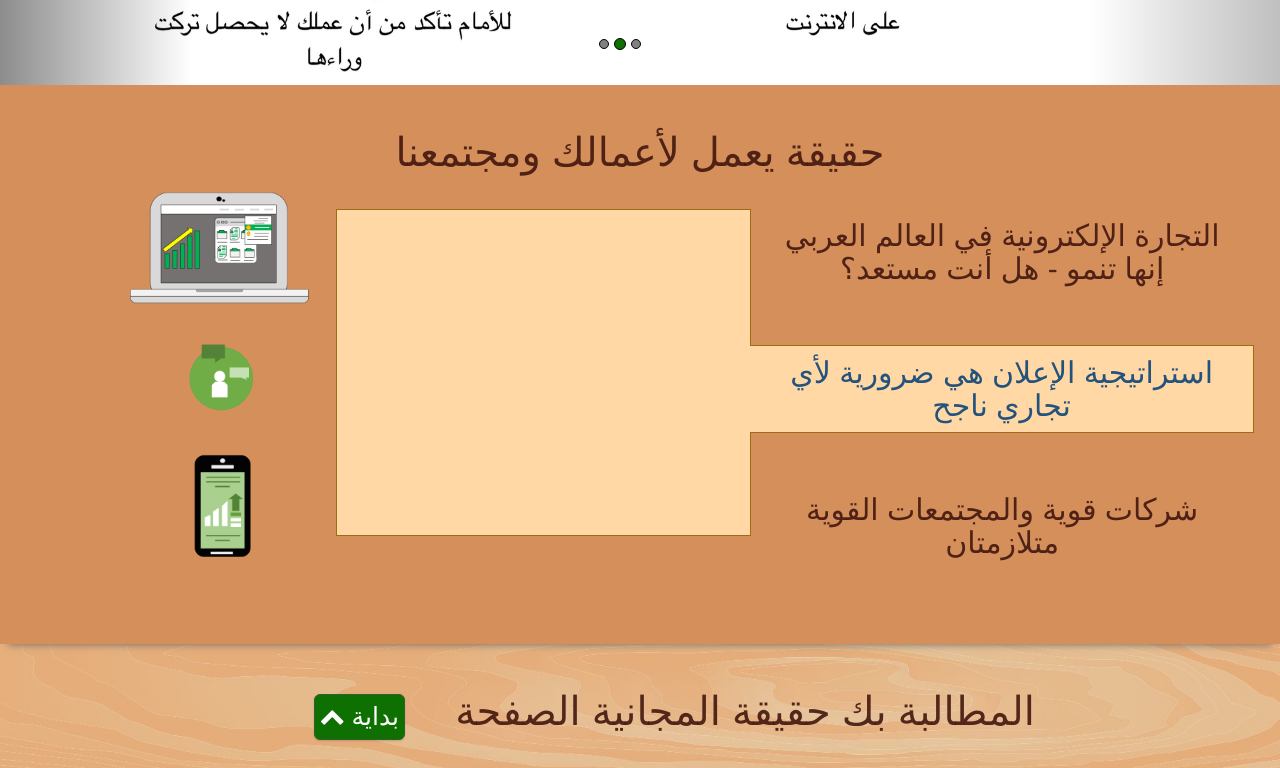
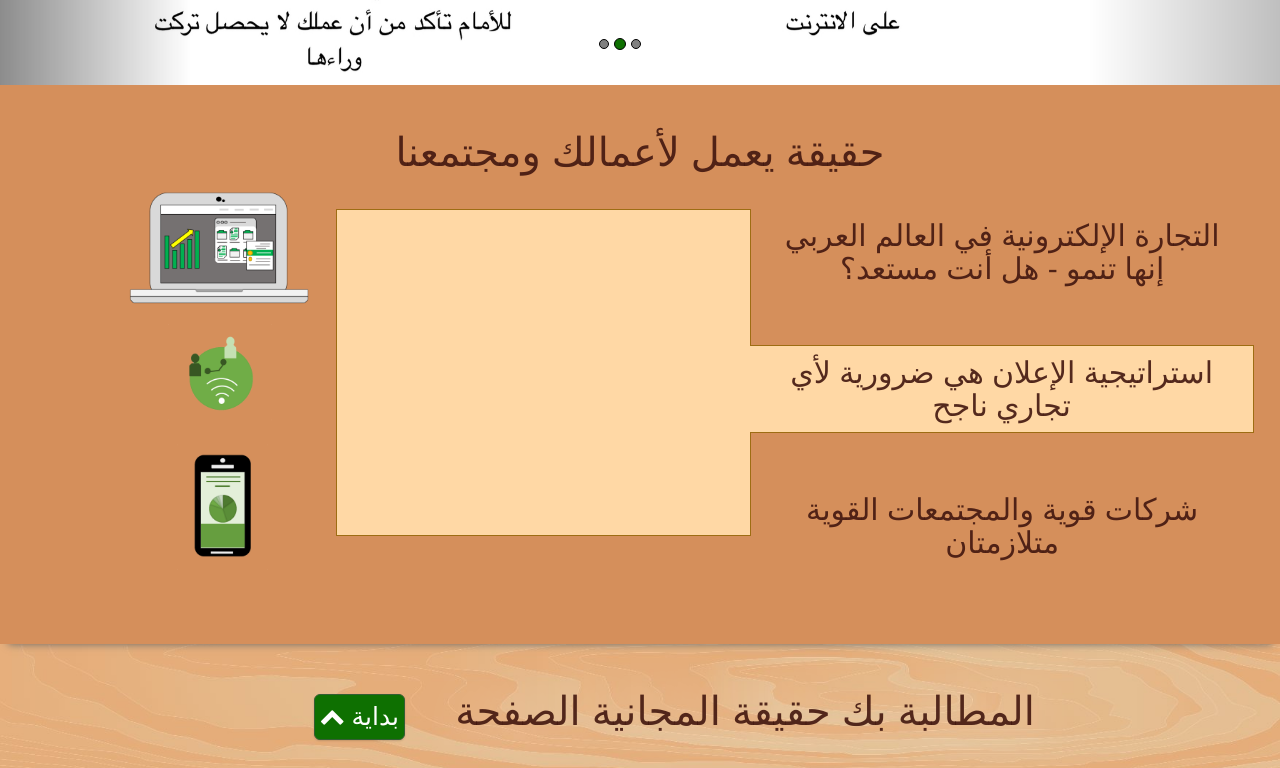
Before and after one commit to christianstanfield/freelance-project, a plain HTML site: page public/index.html in a window 1280 px wide. Both pictures are taken after a click on the link "استراتيجية الإعلان هي ضرورية لأي تجاري ناجح". Shown: the part 888-1656 px from the top of the page. Drawn offline with nearby package versions, Linux system fonts and the light colour scheme.

Commit message:
biz imgs updating on click

```diff
--- a/public/index.html
+++ b/public/index.html
@@ -112,16 +112,16 @@
 <section id="business-examples">
   <h2>حقيقة يعمل لأعمالك ومجتمعنا</h2>
   <div class="row">
-    <div class="col-md-2 col-md-offset-1">
-      <img src="images/computer.png" alt="Computer">
-      <img src="images/chat-person.png" alt="Chat">
-      <img src="images/mobile-phone.png" alt="Mobile Phone">
+    <div id="biz-imgs" class="col-md-2 col-md-offset-1">
+      <img src="images/computer1.png" alt="Computer">
+      <img src="images/chat-person1.png" alt="Chat">
+      <img src="images/mobile-phone1.png" alt="Mobile Phone">
     </div>
     <div class="col-md-4" id="biz-content"></div>
     <div class="col-md-5" id="biz-select">
-      <h3 class="selected"><a href="#">التجارة الإلكترونية في العالم العربي إنها تنمو - هل أنت مستعد؟</a></h3>
-      <h3><a href="#">استراتيجية الإعلان هي ضرورية لأي تجاري ناجح</a></h3>
-      <h3><a href="#">شركات قوية والمجتمعات القوية متلازمتان</a></h3>
+      <h3 class="selected"><a href="#biz-e-comm">التجارة الإلكترونية في العالم العربي إنها تنمو - هل أنت مستعد؟</a></h3>
+      <h3><a href="#biz-adver">استراتيجية الإعلان هي ضرورية لأي تجاري ناجح</a></h3>
+      <h3><a href="#biz-comm">شركات قوية والمجتمعات القوية متلازمتان</a></h3>
     </div>
   </div>
 </section>
--- a/public/javascripts/main.js
+++ b/public/javascripts/main.js
@@ -4,6 +4,17 @@ $(function () {
     e.preventDefault();
     $('#business-examples h3').removeClass('selected');
     $(this).parent().addClass('selected');
+
+    var $link = $(this).attr('href');
+    var linkNum;
+    if ($link === '#biz-e-comm') linkNum = 1;
+    if ($link === '#biz-adver') linkNum = 2;
+    if ($link === '#biz-comm') linkNum = 3;
+    $('#biz-imgs').html(
+      '<img src="images/computer' + linkNum  + '.png" alt="Computer">' +
+      '<img src="images/chat-person' + linkNum  + '.png" alt="Chat">' +
+      '<img src="images/mobile-phone' + linkNum  + '.png" alt="Mobile Phone">'
+    );
   });
 
   if (window.matchMedia("(max-width: 768px)").matches) {
--- a/public/stylesheets/main.css
+++ b/public/stylesheets/main.css
@@ -47,6 +47,7 @@ footer {
 }
   footer a {
     margin: 25px 0;
+    color: white;
   }
 
 /* ----- HEADER FORM ----- */
@@ -174,19 +175,20 @@ header form {
   #biz-select h3 {
     padding: 10px 25px;
   }
-  a {
+  #business-examples a {
     text-decoration: none;
     color: rgba(65, 22, 14, 0.9);
   }
-  a:hover {
+  #business-examples a:hover {
     text-decoration: underline;
     color: rgba(65, 22, 14, 0.9);
   }
-  a:visited {
+  #business-examples a:visited {
     color: rgba(65, 22, 14, 0.9);
     text-decoration: none;
   }
   .selected a {
+    color: rgba(65, 22, 14, 0.9);
     text-decoration: none;
   }
 
```
Also changed, not shown: public/images/chat-person1.png (renamed from public/images/chat-person.png), public/images/chat-person2.png (added), public/images/chat-person3.png (added), public/images/computer1.png (renamed from public/images/computer.png), public/images/computer2.png (added), public/images/computer3.png (added), public/images/mobile-phone1.png (renamed from public/images/mobile-phone.png), public/images/mobile-phone2.png (added), public/images/mobile-phone3.png (added).
